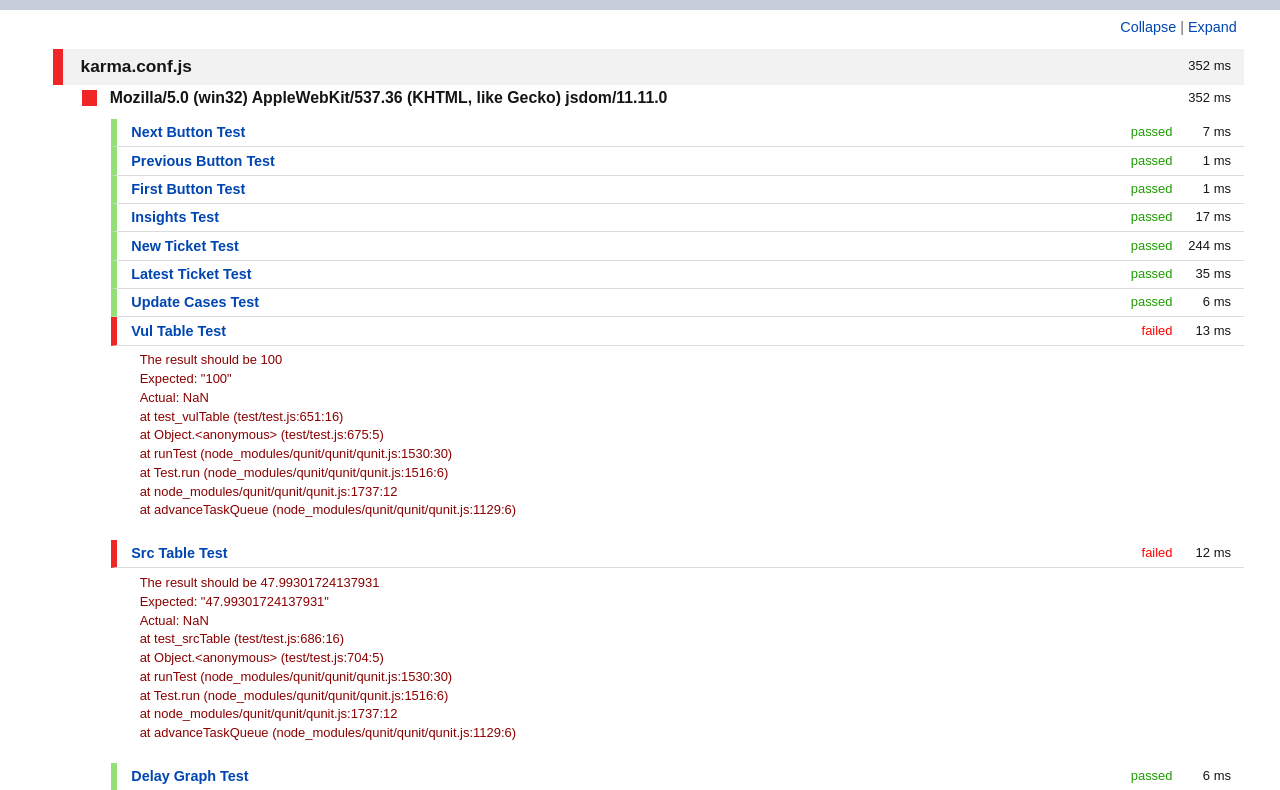
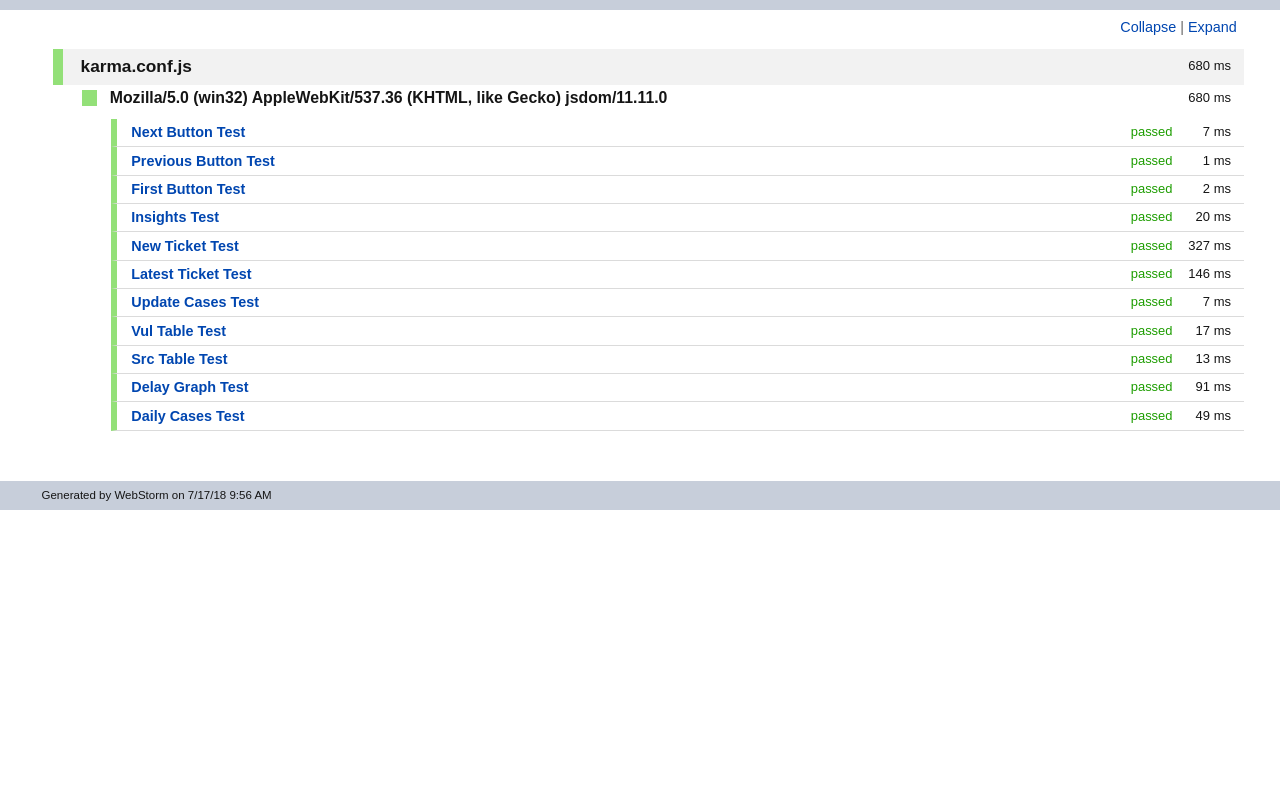
Before and after one commit to mwa28/DataConsult-Testing, a website: page Test Results - Start.html in a window 1280 px wide. Shown: the part 70-860 px from the top of the page. After the commit the page ends 800 px from the top, so only its background shows below. Drawn offline with Linux system fonts and the light colour scheme.

Commit message:
update test results

```diff
--- a/Test Results - Start.html
+++ b/Test Results - Start.html
@@ -572,8 +572,8 @@ jQuery.cookie = function(name, value, options) {
 <body>
 <div id="container">
 <div id="header">
-<div class="time" xmlns="">352 ms</div>
-<h1>Start: <strong><span class="total" xmlns="http://www.w3.org/1999/xhtml">11 total, </span><span class="failed">3 failed, </span><span class="passed">8 passed</span></strong>
+<div class="time" xmlns="">680 ms</div>
+<h1>Start: <strong><span class="total" xmlns="http://www.w3.org/1999/xhtml">11 total, </span><span class="passed">11 passed</span></strong>
 </h1>
 <div id="treecontrol">
 <ul>
@@ -589,14 +589,14 @@ jQuery.cookie = function(name, value, options) {
 </div>
 <div id="content">
 <ul id="tree">
-<li xmlns="" class="level top failed open">
+<li xmlns="" class="level top open">
 <span><em class="time">
-<div class="time">352 ms</div>
+<div class="time">680 ms</div>
 </em>karma.conf.js</span>
 <ul>
-<li class="level suite failed open">
+<li class="level suite open">
 <span><em class="time">
-<div class="time">352 ms</div>
+<div class="time">680 ms</div>
 </em>Mozilla/5.0 (win32) AppleWebKit/537.36 (KHTML, like Gecko) jsdom/11.11.0</span>
 <ul>
 <li class="level test">
@@ -611,68 +611,48 @@ jQuery.cookie = function(name, value, options) {
 </li>
 <li class="level test">
 <span><em class="time">
-<div class="time">1 ms</div>
+<div class="time">2 ms</div>
 </em><em class="status">passed</em>First Button Test</span>
 </li>
 <li class="level test">
 <span><em class="time">
-<div class="time">17 ms</div>
+<div class="time">20 ms</div>
 </em><em class="status">passed</em>Insights Test</span>
 </li>
 <li class="level test">
 <span><em class="time">
-<div class="time">244 ms</div>
+<div class="time">327 ms</div>
 </em><em class="status">passed</em>New Ticket Test</span>
 </li>
 <li class="level test">
 <span><em class="time">
-<div class="time">35 ms</div>
+<div class="time">146 ms</div>
 </em><em class="status">passed</em>Latest Ticket Test</span>
 </li>
 <li class="level test">
 <span><em class="time">
-<div class="time">6 ms</div>
+<div class="time">7 ms</div>
 </em><em class="status">passed</em>Update Cases Test</span>
-</li>
-<li class="level test failed open">
-<span><em class="time">
-<div class="time">13 ms</div>
-</em><em class="status">failed</em>Vul Table Test</span>
-<ul>
-<li class="text">
-<span class="stderr">	The result should be 100<br/>	Expected: &quot;100&quot;<br/>	Actual: NaN<br/>	    at test_vulTable (test/test.js:651:16)<br/>	    at Object.&lt;anonymous&gt; (test/test.js:675:5)<br/>	    at runTest (node_modules/qunit/qunit/qunit.js:1530:30)<br/>	    at Test.run (node_modules/qunit/qunit/qunit.js:1516:6)<br/>	    at node_modules/qunit/qunit/qunit.js:1737:12<br/>	    at advanceTaskQueue (node_modules/qunit/qunit/qunit.js:1129:6)<br/>	<br/></span>
-</li>
-</ul>
-</li>
-<li class="level test failed open">
-<span><em class="time">
-<div class="time">12 ms</div>
-</em><em class="status">failed</em>Src Table Test</span>
-<ul>
-<li class="text">
-<span class="stderr">	The result should be 47.99301724137931<br/>	Expected: &quot;47.99301724137931&quot;<br/>	Actual: NaN<br/>	    at test_srcTable (test/test.js:686:16)<br/>	    at Object.&lt;anonymous&gt; (test/test.js:704:5)<br/>	    at runTest (node_modules/qunit/qunit/qunit.js:1530:30)<br/>	    at Test.run (node_modules/qunit/qunit/qunit.js:1516:6)<br/>	    at node_modules/qunit/qunit/qunit.js:1737:12<br/>	    at advanceTaskQueue (node_modules/qunit/qunit/qunit.js:1129:6)<br/>	<br/></span>
-</li>
-</ul>
 </li>
 <li class="level test">
 <span><em class="time">
-<div class="time">6 ms</div>
+<div class="time">17 ms</div>
+</em><em class="status">passed</em>Vul Table Test</span>
+</li>
+<li class="level test">
+<span><em class="time">
+<div class="time">13 ms</div>
+</em><em class="status">passed</em>Src Table Test</span>
+</li>
+<li class="level test">
+<span><em class="time">
+<div class="time">91 ms</div>
 </em><em class="status">passed</em>Delay Graph Test</span>
-<ul>
-<li class="text">
-<span class="stdout">&#39;Failed to create chart: can&#39;t acquire context from the given item&#39;<br/></span>
 </li>
-</ul>
-</li>
-<li class="level test failed open">
+<li class="level test">
 <span><em class="time">
-<div class="time">10 ms</div>
-</em><em class="status">failed</em>Daily Cases Test</span>
-<ul>
-<li class="text">
-<span class="stderr">	Died on test #1     at test/test.js:744:7<br/>	    at Script.runInContext (vm.js:102:20)<br/>	    at Object.runInContext (vm.js:280:6)<br/>	    at processJavaScript (C:\Users\mOh\Documents\GitExtensions\DataConsult-Testing\node_modules\jsdom\lib\jsdom\living\nodes\HTMLScriptElement-impl.js:190:10)<br/>	    at HTMLScriptElementImpl._innerEval (C:\Users\mOh\Documents\GitExtensions\DataConsult-Testing\node_modules\jsdom\lib\jsdom\living\nodes\HTMLScriptElement-impl.js:122:5)<br/>	    at C:\Users\mOh\Documents\GitExtensions\DataConsult-Testing\node_modules\jsdom\lib\jsdom\browser\resource-loader.js:31:22<br/>	    at Object.check (C:\Users\mOh\Documents\GitExtensions\DataConsult-Testing\node_modules\jsdom\lib\jsdom\living\nodes\Document-impl.js:76:11): Cannot read property &#39;length&#39; of null<br/>	TypeError: Cannot read property &#39;length&#39; of null<br/>	    at Object.acquireContext (app/Chart.js:10847:19)<br/>	    at Chart.construct (app/Chart.js:3895:27)<br/>	    at new Chart (app/Chart.js:6215:8)<br/>	    at dailyCases (app/app.js:309:21)<br/>	    at test_dailyCases (test/test.js:764:9)<br/>	    at Object.&lt;anonymous&gt; (test/test.js:771:5)<br/>	    at runTest (node_modules/qunit/qunit/qunit.js:1530:30)<br/>	    at Test.run (node_modules/qunit/qunit/qunit.js:1516:6)<br/>	    at node_modules/qunit/qunit/qunit.js:1737:12<br/>	    at advanceTaskQueue (node_modules/qunit/qunit/qunit.js:1129:6)<br/>	<br/></span>
-</li>
-</ul>
+<div class="time">49 ms</div>
+</em><em class="status">passed</em>Daily Cases Test</span>
 </li>
 </ul>
 </li>
@@ -682,7 +662,7 @@ jQuery.cookie = function(name, value, options) {
 </div>
 </div>
 <div id="footer">
-<p>Generated by WebStorm on 7/6/18 1:28 PM</p>
+<p>Generated by WebStorm on 7/17/18 9:56 AM</p>
 </div>
 </body>
 </html>
```
